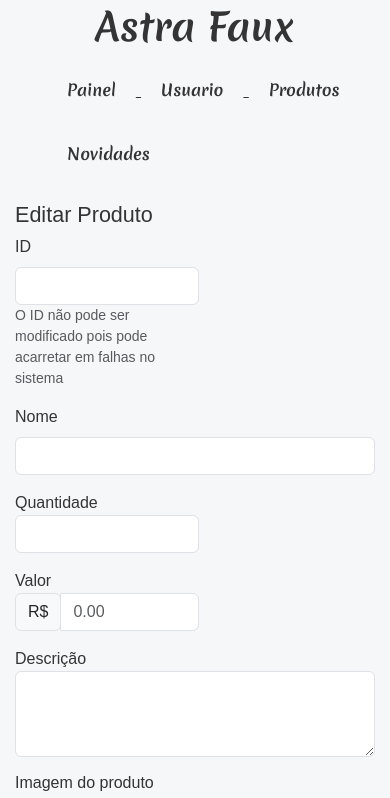
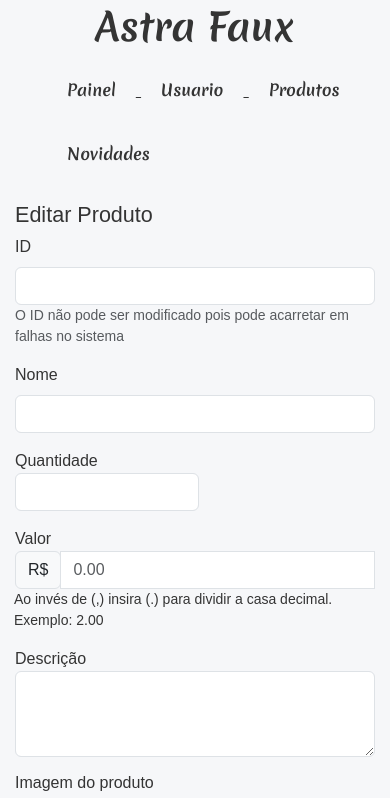
Before and after one commit to YasminMoraesB/Site-Astra-Faux, a PHP site: page /alterar_produto.php in a window 390 px wide. Shown: the part 91-889 px from the top of the page. Run offline with PHP 8.4, Linux system fonts and the light colour scheme; a user stored in the database is signed in; data that the repository does not hold is empty.

Commit message:
update de alterar_produto.php
alteracoes da pagina de alterar produto

```diff
--- a/Astra Faux/alterar_produto.php
+++ b/Astra Faux/alterar_produto.php
@@ -93,7 +93,7 @@ if (!isset($_SESSION['username'])) {
 
                 <!--ID-->
 
-                <div class="col-md-6" style="width: 200px;">
+                <div class="col-md-6" >
                     <label for="inputText" class="form-label">ID</label>
                     <input class="form-control" id="id" name="id" type="text" value="<?php echo $id ?>" readonly>
                     <small id="IdInfo" class="form-text text-muted">O ID não pode ser modificado pois pode acarretar em falhas no sistema</small>
@@ -112,14 +112,15 @@ if (!isset($_SESSION['username'])) {
                     <input type="number" class="form-control" id="qtd" name="qtd" value="<?php echo $qtd ?>" min="0" step="1">
                 </div>
 
-                <!--Quantidade-->
-                <div class="form-group" style="width: 200px;">
+                <!--Valor-->
+                <div class="form-group" style= "width: 450px;">
                     <label for="valor">Valor</label>
                     <div class="input-group">
                         <div class="input-group-prepend">
                             <span class="input-group-text">R$</span>
                         </div>
-                        <input type="number" class="form-control" id="valor" name="valor" min="0" step="1" value="<?php echo $valor ?>" placeholder="0.00" pattern="\d+(\.\d{2})?" required>
+                        <input type="text" class="form-control" id="valor" name="valor" placeholder="0.00" pattern="\d+(\.\d{2})?" required>
+                        <small>Ao invés de (,) insira (.) para dividir a casa decimal. Exemplo: 2.00</small>
                     </div>
                 </div>
 
```
